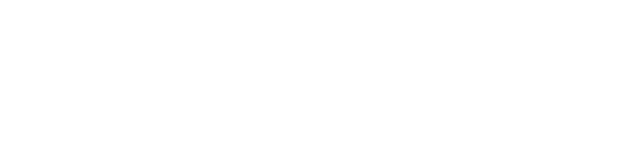
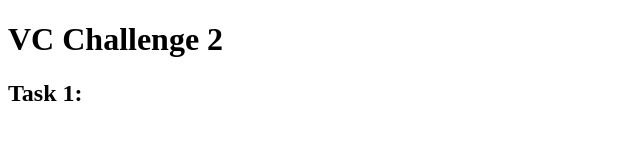
Before and after one commit to KevinCF5/VCchallenge2-animations-css, a plain HTML site: page index.html in a window 1280 px wide. Shown: the whole page, without its empty margins (0-640 px from the left). Drawn offline with Linux system fonts and the light colour scheme.

Commit message:
feat(index.html): Create Header CU-86c5310re

```diff
--- a/index.html
+++ b/index.html
@@ -6,6 +6,13 @@
     <title>Animations CSS</title>
   </head>
   <body>
-    <header></header>
+    <header>
+      <h1>VC Challenge 2</h1>
+    </header>
+    <main>
+      <section>
+        <h2>Task 1:</h2>
+      </section>
+    </main>
   </body>
 </html>
```
